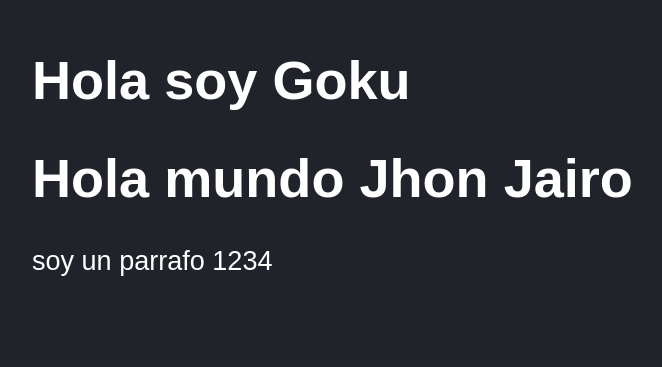
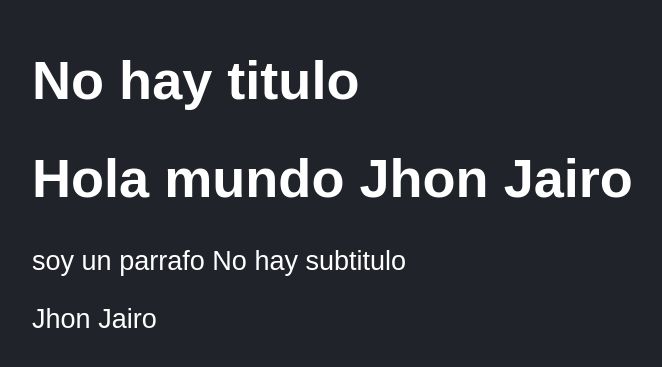
Before and after one commit to jmueseslab/React, a React (Vite) app in the folder 03-counter-app-vit/: page / in a window 1280 px wide. Shown: the part 135-502 px from the top of the page, without its empty margins (116-778 px from the left). Built offline with nearby package versions, Linux system fonts and the light colour scheme.

Commit message:
DefaultProps

```diff
--- a/03-counter-app-vit/src/FirstApp.jsx
+++ b/03-counter-app-vit/src/FirstApp.jsx
@@ -10,7 +10,7 @@
     return 'Jhon Jairo';
 }
 
-export const FirstApp = ( { title, subTitle } ) => {
+export const FirstApp = ( { title, subTitle, name } ) => {
     //console.log(props);
     return (
 
@@ -20,6 +20,7 @@
             <h1>Hola mundo {newNombre()}</h1>
             {/* <code> { JSON.stringify(newMessage) }</code> */}
             <p>soy un parrafo {subTitle}</p>
+            <p>{name}</p>
         </>
     );
 }
@@ -27,5 +28,12 @@
 
 FirstApp.propTypes = {
     title: PropsTypes.string.isRequired,
-    subTitle: PropsTypes.number.isRequired,
+    subTitle: PropsTypes.string
 }
+
+// Default props entran antes que propTypes
+FirstApp.defaultProps = {
+    title:'No hay titulo',
+    subTitle:'No hay subtitulo',
+    name:'Jhon Jairo'
+}
--- a/03-counter-app-vit/src/main.jsx
+++ b/03-counter-app-vit/src/main.jsx
@@ -10,6 +10,6 @@
 
 divRoot.render(
     <React.StrictMode>
-        <FirstApp title="Hola soy Goku" subTitle={1234}/>
+        <FirstApp />
     </React.StrictMode>,
 );
```
